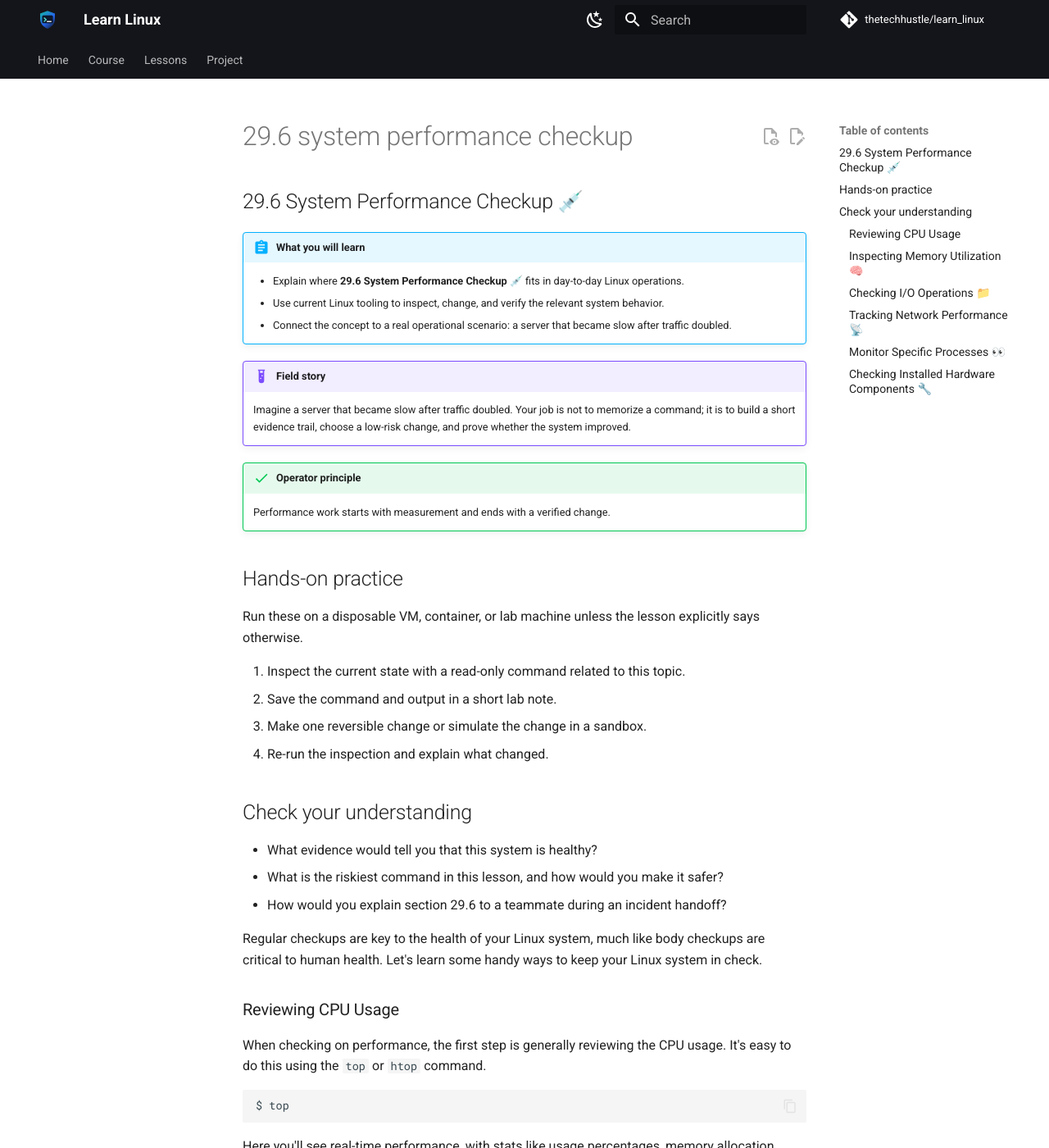
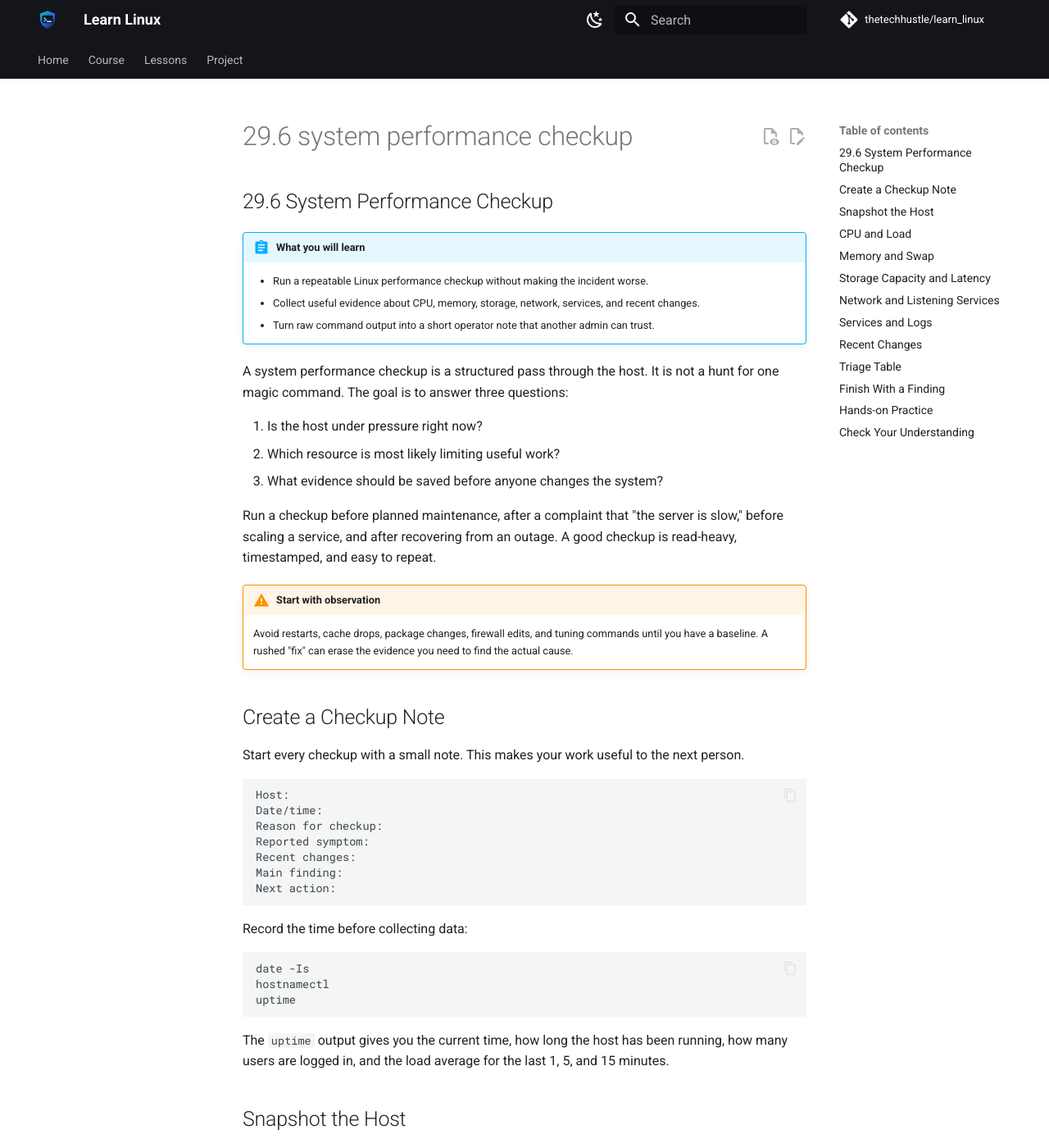
Before and after one commit to thetechhustle/learn_linux, an MkDocs documentation site: the page built from docs/lessons/29_performance_analysis/29.6_system_performance_checkup.md, in a window 1280 px wide and 1400 px high. Shown: the whole window at 82% size. Built offline with MkDocs 1.6.1 and Material for MkDocs 9.7.7, drawn with Linux system fonts in a browser that asks for light colours; comment, search, counter and statistics services are not loaded; some of the changed text lies outside the part shown.

Commit message:
Improve Chapter 29 system checkup lesson (#271)
Co-authored-by: Jules Ai <jules@Juless-Air.ts.net lan>

````diff
--- a/docs/lessons/29_performance_analysis/29.6_system_performance_checkup.md
+++ b/docs/lessons/29_performance_analysis/29.6_system_performance_checkup.md
@@ -1,94 +1,264 @@
-## 29.6 System Performance Checkup 💉
-
-
+## 29.6 System Performance Checkup
 
 !!! abstract "What you will learn"
-    - Explain where **29.6 System Performance Checkup 💉** fits in day-to-day Linux operations.
-    - Use current Linux tooling to inspect, change, and verify the relevant system behavior.
-    - Connect the concept to a real operational scenario: a server that became slow after traffic doubled.
+    - Run a repeatable Linux performance checkup without making the incident worse.
+    - Collect useful evidence about CPU, memory, storage, network, services, and recent changes.
+    - Turn raw command output into a short operator note that another admin can trust.
 
-!!! example "Field story"
-    Imagine a server that became slow after traffic doubled. Your job is not to memorize a command; it is to build a short evidence trail, choose a low-risk change, and prove whether the system improved.
+A system performance checkup is a structured pass through the host. It is not a hunt for one magic command. The goal is to answer three questions:
 
-!!! success "Operator principle"
-    Performance work starts with measurement and ends with a verified change.
+1. Is the host under pressure right now?
+2. Which resource is most likely limiting useful work?
+3. What evidence should be saved before anyone changes the system?
 
-## Hands-on practice
+Run a checkup before planned maintenance, after a complaint that "the server is slow," before scaling a service, and after recovering from an outage. A good checkup is read-heavy, timestamped, and easy to repeat.
 
-Run these on a disposable VM, container, or lab machine unless the lesson explicitly says otherwise.
+!!! warning "Start with observation"
+    Avoid restarts, cache drops, package changes, firewall edits, and tuning commands until you have a baseline. A rushed "fix" can erase the evidence you need to find the actual cause.
 
-1. Inspect the current state with a read-only command related to this topic.
-2. Save the command and output in a short lab note.
-3. Make one reversible change or simulate the change in a sandbox.
-4. Re-run the inspection and explain what changed.
+## Create a Checkup Note
 
-## Check your understanding
+Start every checkup with a small note. This makes your work useful to the next person.
 
-- What evidence would tell you that this system is healthy?
-- What is the riskiest command in this lesson, and how would you make it safer?
-- How would you explain section 29.6 to a teammate during an incident handoff?
-
-
-Regular checkups are key to the health of your Linux system, much like body checkups are critical to human health. Let's learn some handy ways to keep your Linux system in check.
-
-### Reviewing CPU Usage
-
-When checking on performance, the first step is generally reviewing the CPU usage. It's easy to do this using the `top` or `htop` command.
-
-```
-$ top
+```text
+Host:
+Date/time:
+Reason for checkup:
+Reported symptom:
+Recent changes:
+Main finding:
+Next action:
 ```
 
-Here you'll see real-time performance, with stats like usage percentages, memory allocation, process IDs (PIDs), and more.
+Record the time before collecting data:
 
-### Inspecting Memory Utilization 🧠
-
-A system’s memory is a critical resource. Tools like `free` and `vmstat` can give you insights on how it's utilised.
-
-```
-$ free -m
+```bash
+date -Is
+hostnamectl
+uptime
 ```
 
-This command shows memory usage in MB. The `-m` switch means "megabytes,” but `free` also allows for `-k` for kilobytes, `-g` for gigabytes, etc.
+The `uptime` output gives you the current time, how long the host has been running, how many users are logged in, and the load average for the last 1, 5, and 15 minutes.
 
-### Checking I/O Operations 📁
+## Snapshot the Host
 
-I/O operations on the disk can also affect the performance of the system. Use the `iostat` command to help identify bottlenecks in your disk I/O.
+Collect a quick inventory first:
 
-```
-$ iostat
+```bash
+uname -a
+lscpu | sed -n '1,20p'
+free -h
+df -h
+df -ih
+ip -brief address
 ```
 
-This shows real-time I/O stats for all available devices and partitions.
+This snapshot tells you the kernel, CPU shape, memory totals, filesystem space, inode usage, and configured addresses. It also helps you avoid comparing the current host to the wrong mental model.
 
-### Tracking Network Performance 📡
+## CPU and Load
 
-Network health is crucial, especially for servers. `ss` and `ss` commands illustrate network connections and statistics.
+Load average is useful only when you compare it to CPU capacity. A load of 8 can be normal on a 32-core host and painful on a 2-core host.
 
-```
-$ ss
+```bash
+nproc
+uptime
+top -b -n 1 | sed -n '1,20p'
+ps -eo pid,ppid,comm,%cpu,%mem,stat --sort=-%cpu | head
 ```
 
-This provides a quick overview of all network connections.
+Look for:
 
-### Monitor Specific Processes 👀
+- Load average much higher than available CPU cores.
+- One process using most of the CPU.
+- Many processes stuck in `R` running state.
+- High `%wa` in `top`, which usually points toward storage wait rather than pure CPU pressure.
 
-Suppose you suspect a particular process is causing performance issues. In that case, you can use the `pidstat` command to monitor CPU, memory, I/O, and more for that specific process.
+If `pidstat` is installed, sample process activity over time:
 
-```
-$ pidstat -p [PID]
+```bash
+pidstat 1 5
 ```
 
-Just replace `[PID]` with the process ID of the process you want to monitor.
+One sample is a snapshot. Several samples show direction.
 
-### Checking Installed Hardware Components 🔧
+## Memory and Swap
 
-Sometimes, knowing what hardware is in your system can help diagnose issues. The `lshw` command gives you a comprehensive view of your hardware configuration.
+Memory pressure is not the same as "free memory is low." Linux uses memory for cache because idle memory is wasted memory. Focus on available memory, swap activity, and processes growing unexpectedly.
 
-```
-$ lshw
+```bash
+free -h
+vmstat 1 5
+ps -eo pid,ppid,comm,%mem,rss --sort=-rss | head
 ```
 
-Just remember that these are basic starting points for a performance checkup. Distinct Linux flavors might require specialized commands. Moreover, diagnosing performance issues is like solving a mystery—you often need to look in several places before finding the root cause!
+In `vmstat`, watch the `si` and `so` columns. Continuous swap-in or swap-out activity means the host is working around memory shortage.
 
-End this section by reminding your reader to schedule regular check-ups and not to wait until there's a noticeable issue. It’s much better to catch and address small problems before they can develop into larger ones. Consistent maintenance is what keeps a Linux system running optimally. We hope you found this section helpful, and remember: the health of a system is in your hands! 👨‍⚕️💻🔍
+Useful questions:
+
+- Is `available` memory very low?
+- Is swap being used heavily right now?
+- Did one process grow larger than expected?
+- Did the issue begin after a traffic spike, deployment, import job, or backup?
+
+## Storage Capacity and Latency
+
+Storage problems often show up as slow applications, high load, or stuck processes.
+
+Check capacity:
+
+```bash
+df -h
+df -ih
+```
+
+Then check disk activity if the tools are available:
+
+```bash
+iostat -xz 1 5
+```
+
+Look for:
+
+- Filesystems above about 90 percent full.
+- Inodes exhausted even when disk space remains.
+- High disk utilization for long periods.
+- High await times during the reported slowdown.
+
+If `iostat` is not installed, use the tools you do have:
+
+```bash
+lsblk
+vmstat 1 5
+```
+
+The `b` column in `vmstat` shows processes blocked on I/O.
+
+## Network and Listening Services
+
+For network-facing hosts, confirm that the expected addresses and listening ports exist before blaming the application.
+
+```bash
+ip -brief address
+ip route
+ss -tulpn
+ss -s
+```
+
+Look for:
+
+- Missing or unexpected IP addresses.
+- Routes pointing through the wrong gateway.
+- A service not listening on the expected port.
+- Many connections in unusual states.
+
+For a specific port:
+
+```bash
+ss -tulpn | grep ':443'
+```
+
+Replace `443` with the port you are investigating.
+
+## Services and Logs
+
+The service manager and journal often explain why performance changed.
+
+```bash
+systemctl --failed
+journalctl -p warning..alert --since "1 hour ago"
+```
+
+For one service:
+
+```bash
+systemctl status nginx --no-pager
+journalctl -u nginx --since "1 hour ago" --no-pager
+```
+
+Replace `nginx` with the service you are checking.
+
+Look for:
+
+- Restart loops.
+- Failed units.
+- Permission errors.
+- Out-of-memory messages.
+- Repeated connection, disk, or timeout errors.
+
+## Recent Changes
+
+Performance problems often follow a change. Check what changed before tuning the system.
+
+```bash
+last -n 10
+who
+find /etc -xdev -type f -mtime -1 2>/dev/null | head
+```
+
+On package-managed systems, inspect the relevant package history:
+
+```bash
+grep -i " install \\| upgrade \\| remove " /var/log/dpkg.log 2>/dev/null | tail
+```
+
+For RPM-based systems, use:
+
+```bash
+rpm -qa --last | head
+```
+
+Recent deploys, package updates, configuration edits, backups, imports, and traffic changes are often more important than another minute of metric gathering.
+
+## Triage Table
+
+Use this table to connect symptoms to next checks.
+
+| Symptom | First evidence to collect | Common direction |
+| --- | --- | --- |
+| High load, low CPU use | `top`, `vmstat`, `iostat` | Storage wait or blocked processes |
+| High CPU use | `top`, `ps`, `pidstat` | Hot process, traffic spike, loop, batch job |
+| Low available memory | `free`, `vmstat`, `ps --sort=-rss` | Growing process or undersized host |
+| Disk full | `df -h`, `du` on known data paths | Logs, backups, uploads, package cache |
+| Inodes full | `df -ih`, directory counts | Too many small files |
+| Service slow or down | `systemctl status`, `journalctl -u` | Restart loop, dependency, config error |
+| Network complaint | `ip route`, `ss`, service logs | Wrong route, listener missing, connection backlog |
+
+## Finish With a Finding
+
+Do not end a checkup with only pasted output. Write a short finding:
+
+```text
+Finding:
+Evidence:
+Risk:
+Recommended next action:
+Verification after action:
+```
+
+Example:
+
+```text
+Finding: The host is storage-bound, not CPU-bound.
+Evidence: Load average is 18 on a 4-core host, top shows high wa, and iostat shows the main disk near 100 percent utilization.
+Risk: Restarting the application may hide the symptom without fixing the disk bottleneck.
+Recommended next action: Identify the process writing to disk and check recent log growth before deleting or rotating files.
+Verification after action: Re-run uptime, top, df -h, and iostat after the change.
+```
+
+## Hands-on Practice
+
+Use a disposable VM, lab server, or container host.
+
+1. Create a checkup note with the template in this lesson.
+2. Run the CPU, memory, storage, network, service, and recent-change checks.
+3. Pick the most interesting finding and explain why it matters.
+4. Re-run the same commands after starting or stopping a harmless workload.
+5. Write a final finding that a teammate could use during a handoff.
+
+## Check Your Understanding
+
+- Why is low free memory not always a problem on Linux?
+- Why should a checkup start with read-only commands?
+- What does high load with low CPU use often suggest?
+- Which commands would you run first if a service is listening on the wrong port?
+- What should be included in a final checkup finding?
````
